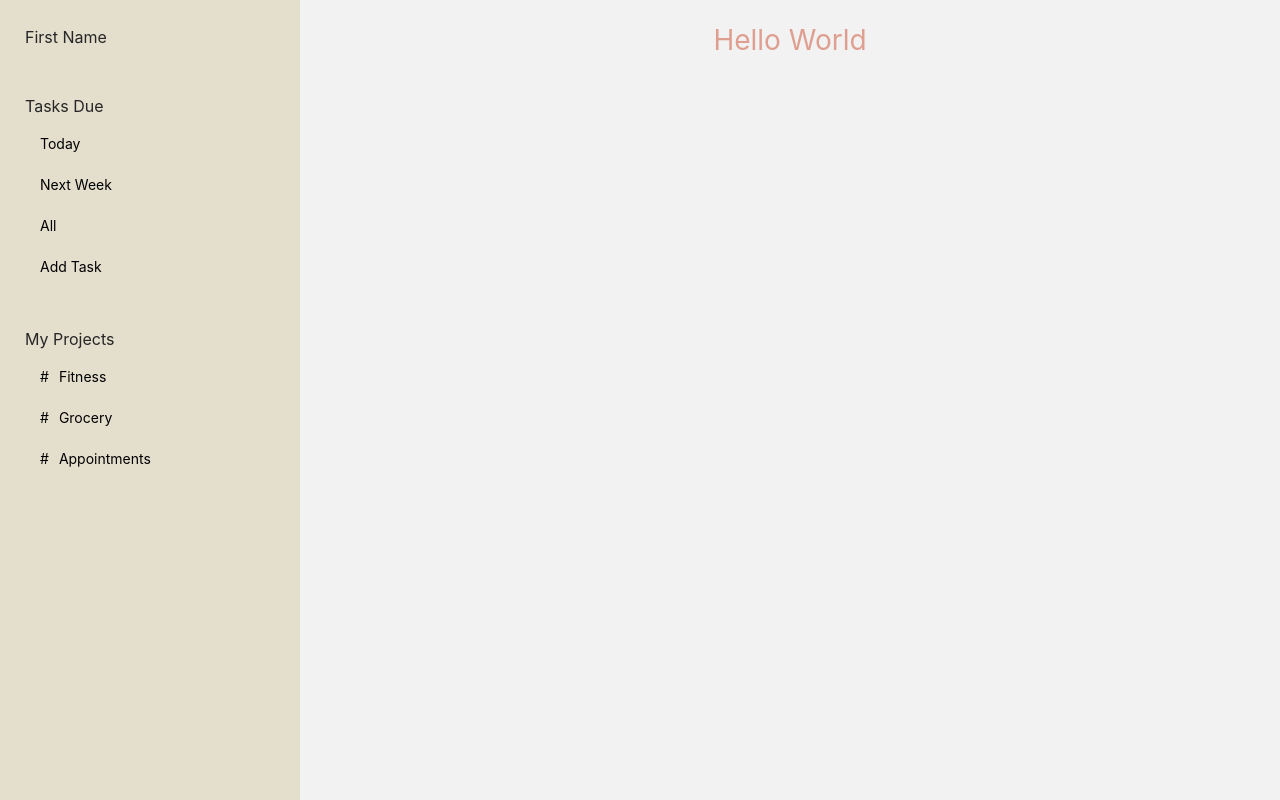
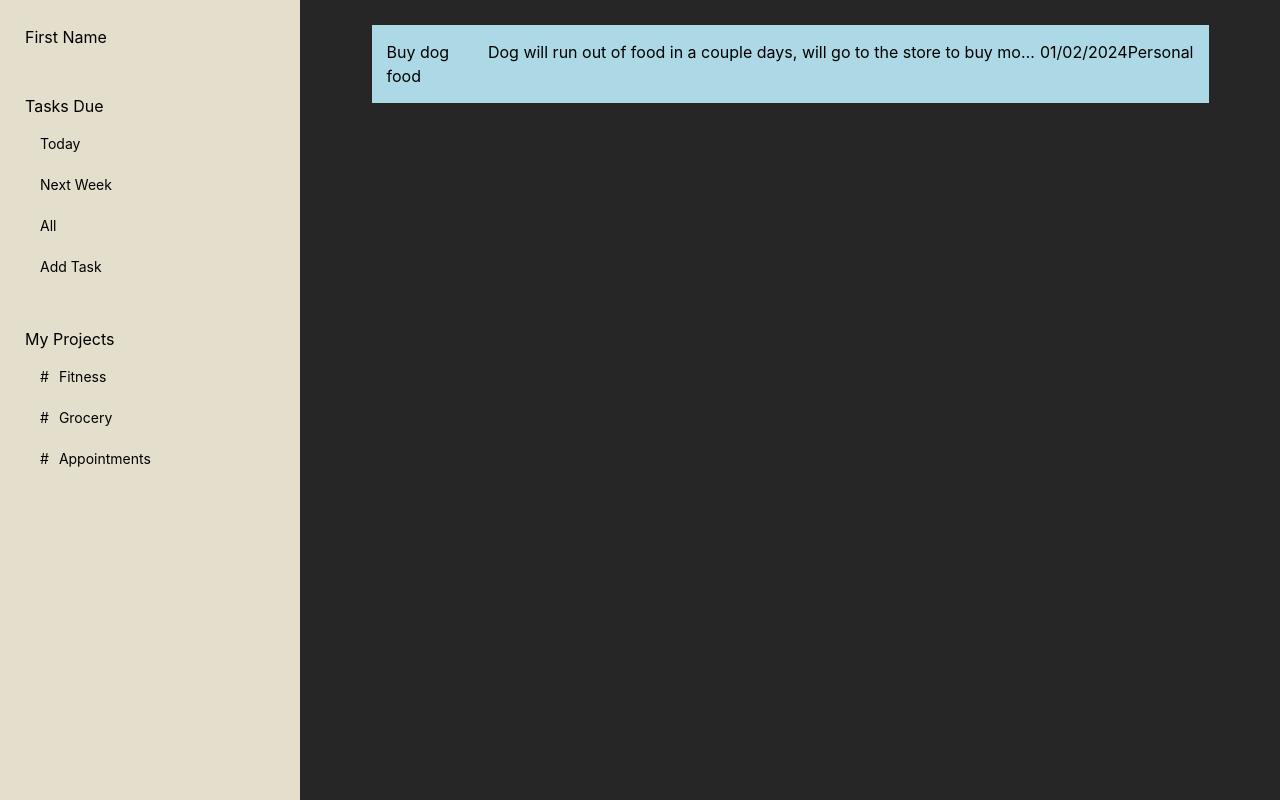
Before and after one commit to tjjames230/to-do-list, a website built with webpack: page src/index.html in a window 1280 px wide. Built offline with nearby package versions, Linux system fonts and the light colour scheme.

Commit message:
added example task in html and added task style in css

```diff
--- a/src/index.html
+++ b/src/index.html
@@ -6,6 +6,7 @@
     <meta name="viewport" content="width=device-width, initial-scale=1" />
   </head>
   <body>
+    <!-- navigation bar and project list -->
     <aside>
       <div>First Name</div>
       <div class="aside-flex">
@@ -31,6 +32,18 @@
         </button>
       </div>
     </aside>
-    <main></main>
+    <main>
+      <section class="task-list">
+        <div class="task">
+          <h5 class="task-title">Buy dog food</h5>
+          <p class="task-description" maxlength="30">
+            Dog will run out of food in a couple days, will go to the store to
+            buy more.
+          </p>
+          <p class="task-date">01/02/2024</p>
+          <p class="task-project">Personal</p>
+        </div>
+      </section>
+    </main>
   </body>
 </html>
--- a/src/js/UI.js
+++ b/src/js/UI.js
@@ -8,7 +8,7 @@ function loadHome() {
 }
 
 function loadTasks() {
-  main.innerHTML = "<h1>Hello World</h1>";
+  // main.innerHTML = "<h1>Hello World</h1>";
 }
 
 function loadProjects() {}
--- /dev/null
+++ b/src/scss/components/_tasks.scss
@@ -0,0 +1,24 @@
+@use "../utilities/" as *;
+@use "../globals/" as *;
+
+.task-list {
+  display: flex;
+  flex-direction: column;
+  gap: rem(25);
+  width: 90%;
+  background-color: lightgray;
+
+  .task {
+    display: flex;
+    padding: rem(15);
+    background-color: lightblue;
+    justify-content: space-around;
+
+    .task-description {
+      max-width: rem(600);
+      overflow: hidden;
+      white-space: nowrap;
+      text-overflow: ellipsis;
+    }
+  }
+}
--- a/src/scss/components/index.scss
+++ b/src/scss/components/index.scss
@@ -1,2 +1,3 @@
 @forward "aside";
 @forward "main";
+@forward "tasks";
--- a/src/scss/globals/_general.scss
+++ b/src/scss/globals/_general.scss
@@ -9,8 +9,7 @@ html {
 body {
   font-family: $font-primary;
   font-size: rem(16);
-  color: $clr-gray-dk;
-  background-color: $clr-gray-lt;
+  background-color: $clr-gray-dk;
   line-height: 1.5;
   display: flex;
 }
```
Also changed, not shown: dist/index.html, dist/main.bundle.js.
